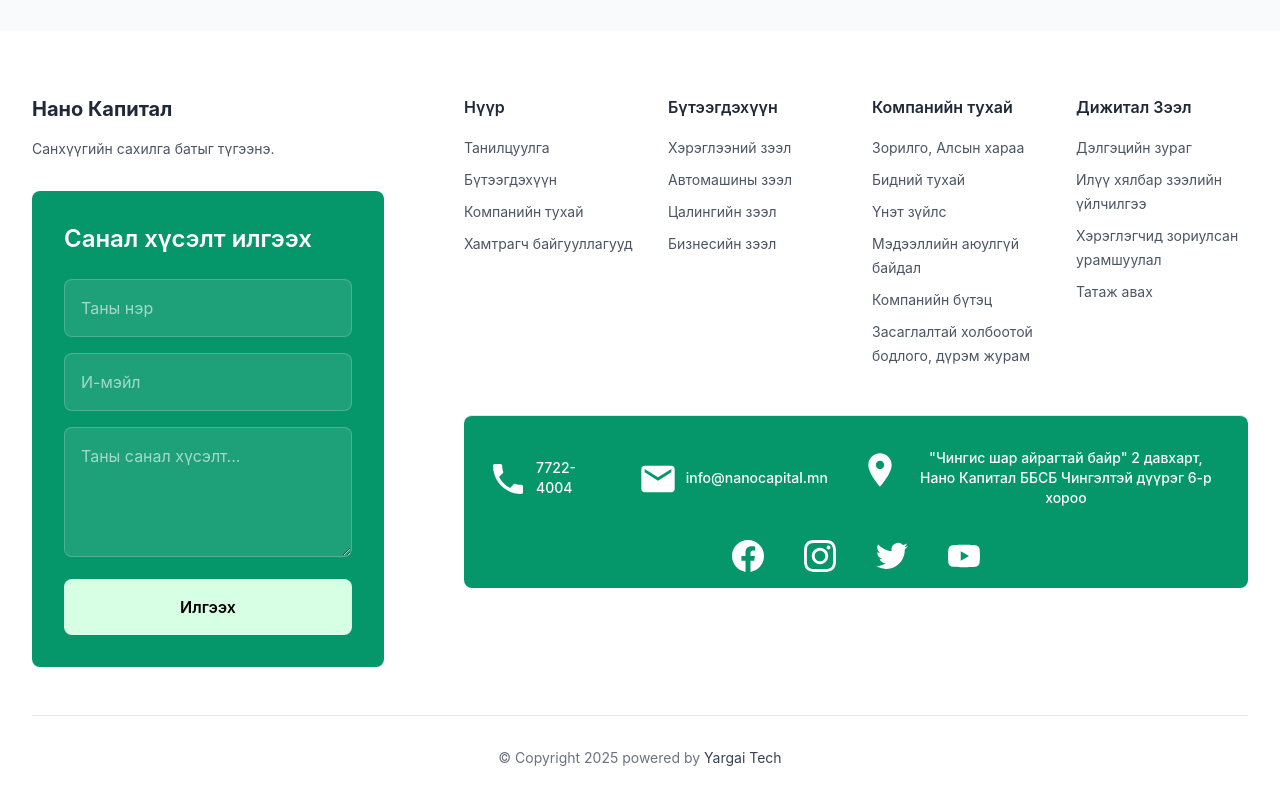
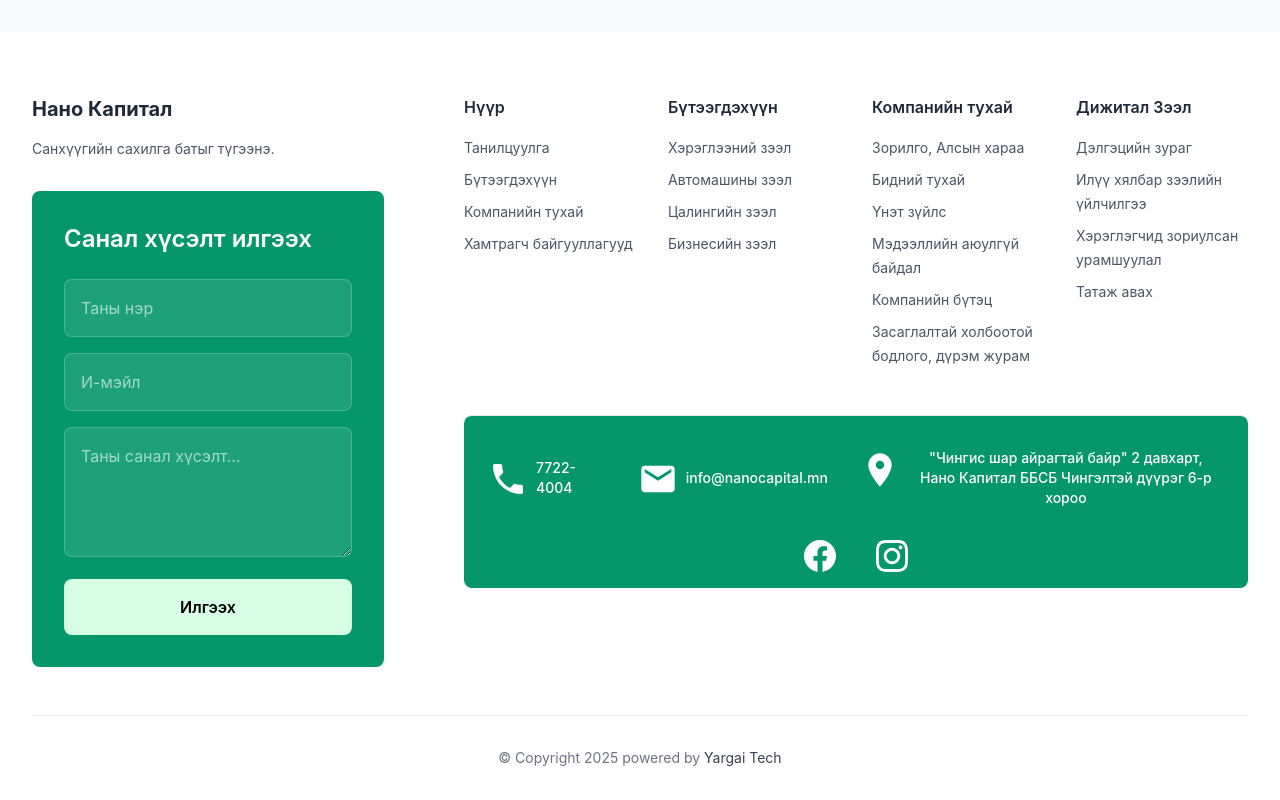
Before and after one commit to tselmegTamir/NANO3, a Next.js app: page / in a window 1280 px wide. Shown: the part 3449-4249 px from the top of the page. Built offline with nearby package versions, Linux system fonts and the light colour scheme.

Commit message:
interest fix and youtube twitter link fix

```diff
--- a/src/components/Footer.tsx
+++ b/src/components/Footer.tsx
@@ -436,44 +436,6 @@
                       <path d="M12 2.163c3.204 0 3.584.012 4.85.07 3.252.148 4.771 1.691 4.919 4.919.058 1.265.069 1.645.069 4.849 0 3.205-.012 3.584-.069 4.849-.149 3.225-1.664 4.771-4.919 4.919-1.266.058-1.644.07-4.85.07-3.204 0-3.584-.012-4.849-.07-3.26-.149-4.771-1.699-4.919-4.92-.058-1.265-.07-1.644-.07-4.849 0-3.204.013-3.583.07-4.849.149-3.227 1.664-4.771 4.919-4.919 1.266-.057 1.645-.069 4.849-.069zm0-2.163c-3.259 0-3.667.014-4.947.072-4.358.2-6.78 2.618-6.98 6.98-.059 1.281-.073 1.689-.073 4.948 0 3.259.014 3.668.072 4.948.2 4.358 2.618 6.78 6.98 6.98 1.281.058 1.689.072 4.948.072 3.259 0 3.668-.014 4.948-.072 4.354-.2 6.782-2.618 6.979-6.98.059-1.28.073-1.689.073-4.948 0-3.259-.014-3.667-.072-4.947-.196-4.354-2.617-6.78-6.979-6.98-1.281-.059-1.69-.073-4.949-.073zm0 5.838c-3.403 0-6.162 2.759-6.162 6.162s2.759 6.163 6.162 6.163 6.162-2.759 6.162-6.163c0-3.403-2.759-6.162-6.162-6.162zm0 10.162c-2.209 0-4-1.79-4-4 0-2.209 1.791-4 4-4s4 1.791 4 4c0 2.21-1.791 4-4 4zm6.406-11.845c-.796 0-1.441.645-1.441 1.44s.645 1.44 1.441 1.44c.795 0 1.439-.645 1.439-1.44s-.644-1.44-1.439-1.44z" />
                     </svg>
                   </Link>
-
-                  {/* Twitter */}
-                  <Link
-                    href="https://x.com/elonmusk"
-                    target="_blank"
-                    className={`w-8 h-8 text-white ${
-                      primaryColor === "teal"
-                        ? "hover:text-cyan-200"
-                        : "hover:text-emerald-200"
-                    } transition-colors duration-200`}
-                  >
-                    <svg
-                      className="w-full h-full"
-                      fill="currentColor"
-                      viewBox="0 0 24 24"
-                    >
-                      <path d="M23.953 4.57a10 10 0 01-2.825.775 4.958 4.958 0 002.163-2.723c-.951.555-2.005.959-3.127 1.184a4.92 4.92 0 00-8.384 4.482C7.69 8.095 4.067 6.13 1.64 3.162a4.822 4.822 0 00-.666 2.475c0 1.71.87 3.213 2.188 4.096a4.904 4.904 0 01-2.228-.616v.06a4.923 4.923 0 003.946 4.827 4.996 4.996 0 01-2.212.085 4.936 4.936 0 004.604 3.417 9.867 9.867 0 01-6.102 2.105c-.39 0-.779-.023-1.17-.067a13.995 13.995 0 007.557 2.209c9.053 0 13.998-7.496 13.998-13.985 0-.21 0-.42-.015-.63A9.935 9.935 0 0024 4.59z" />
-                    </svg>
-                  </Link>
-
-                  {/* YouTube */}
-                  <Link
-                    href="https://www.youtube.com/watch?v=-Lss1XNt03A&list=RD-Lss1XNt03A&start_radio=1"
-                    target="_blank"
-                    className={`w-8 h-8 text-white ${
-                      primaryColor === "teal"
-                        ? "hover:text-cyan-200"
-                        : "hover:text-emerald-200"
-                    } transition-colors duration-200`}
-                  >
-                    <svg
-                      className="w-full h-full"
-                      fill="currentColor"
-                      viewBox="0 0 24 24"
-                    >
-                      <path d="M23.498 6.186a3.016 3.016 0 0 0-2.122-2.136C19.505 3.545 12 3.545 12 3.545s-7.505 0-9.377.505A3.017 3.017 0 0 0 .502 6.186C0 8.07 0 12 0 12s0 3.93.502 5.814a3.016 3.016 0 0 0 2.122 2.136c1.871.505 9.376.505 9.376.505s7.505 0 9.377-.505a3.015 3.015 0 0 0 2.122-2.136C24 15.93 24 12 24 12s0-3.93-.502-5.814zM9.545 15.568V8.432L15.818 12l-6.273 3.568z" />
-                    </svg>
-                  </Link>
                 </div>
               </div>
             </div>
--- a/src/data/products.js
+++ b/src/data/products.js
@@ -102,7 +102,7 @@
       image: "/assets/images/Business.png",
       conditions: {
         amount: "Up to 300 million MNT /Up to 50%-60% of collateral value/",
-        interestRate: "2.9-5%",
+        interestRate: "2.9-4.5%",
         duration: "Up to 60 months",
         downPayment: "",
         collateral:
@@ -238,7 +238,7 @@
       image: "/assets/images/Business.png",
       conditions: {
         amount: "300 сая төгрөг хүртэл /Барьцаа хөрөнгийн 50%-60% хүртэл/",
-        interestRate: "2.9-5%",
+        interestRate: "2.9-4.5%",
         duration: "60 сар хүртэл",
         downPayment: "",
         collateral:
--- a/src/data/products.json
+++ b/src/data/products.json
@@ -97,7 +97,7 @@
     "image": "/assets/images/Business.png",
     "conditions": {
       "amount": "300 сая төгрөг хүртэл /Барьцаа хөрөнгийн 50%-60% хүртэл/",
-      "interestRate": "2.9-5%",
+      "interestRate": "2.9-4.5%",
       "duration": "60 сар хүртэл",
       "downPayment": "",
       "collateral": "Үл хөдлөх хөрөнгө, Ирээдүйд орж ирэх мөнгөн орлого, Хөдлөх хөрөнгө, Авто машин"
```
